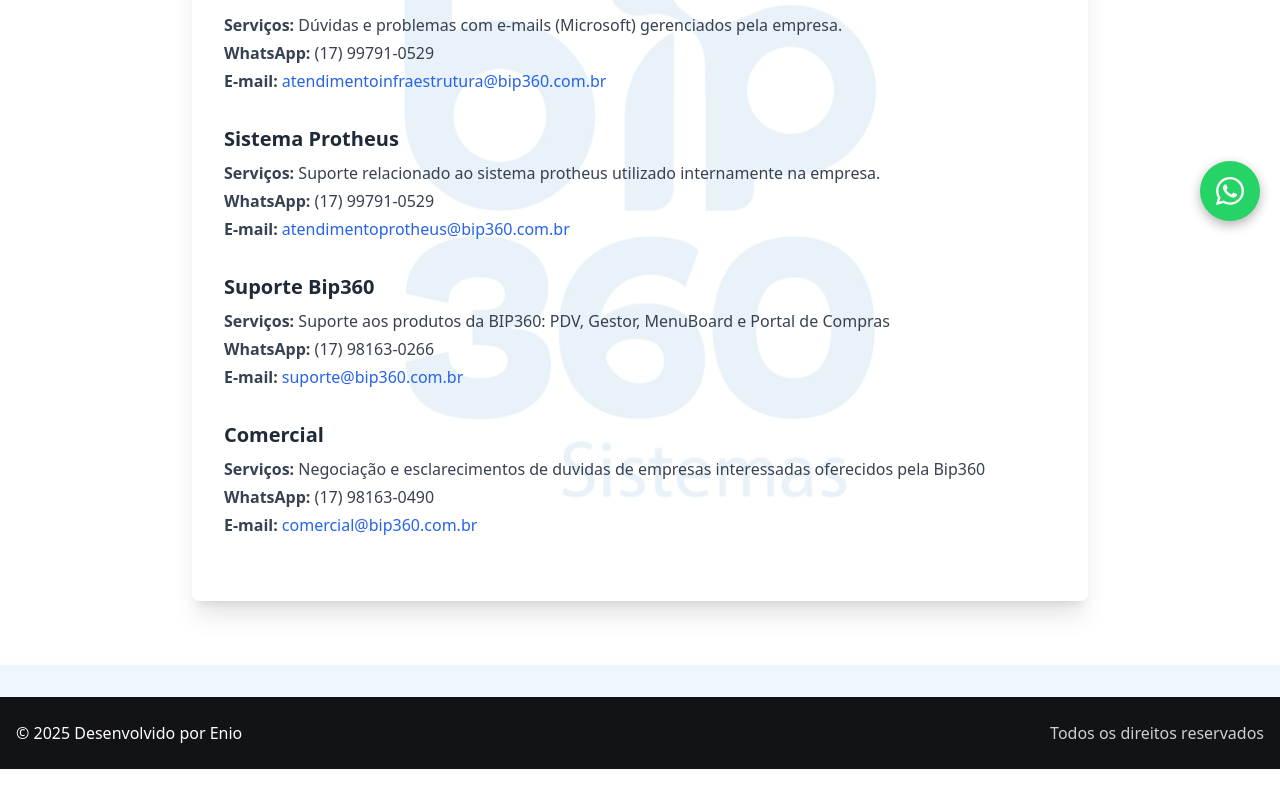
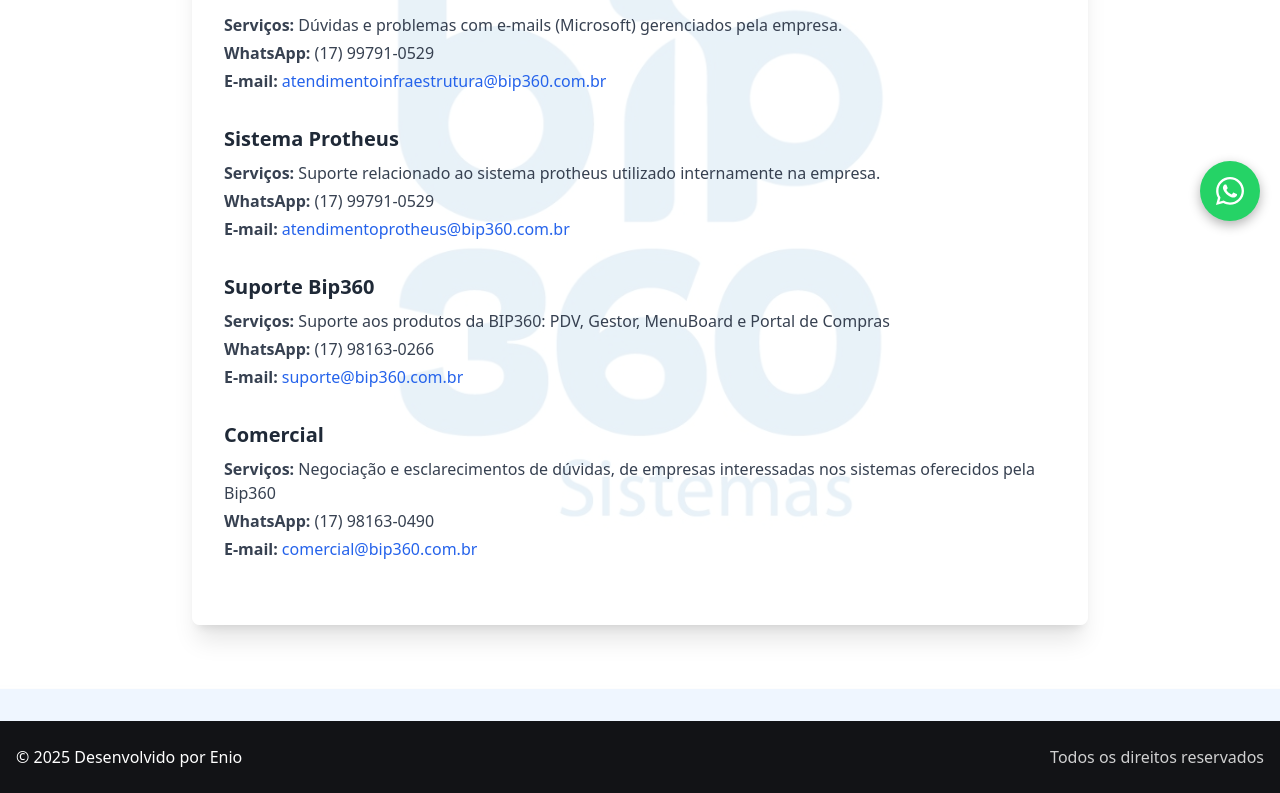
Before and after one commit to EnioSt/bip-videos, a React (Vite) app: page /contato in a window 1280 px wide. Shown: the part 559-1352 px from the top of the page. Before the commit the page ends 1328 px from the top, so only its background shows below. Built offline with nearby package versions, Linux system fonts and the light colour scheme.

Commit message:
outra correção de ortografia

```diff
--- a/src/pages/Contato/index.jsx
+++ b/src/pages/Contato/index.jsx
@@ -44,7 +44,7 @@
         {/* Comercial */}
         <InfoContato
           nome="Comercial"
-          servicos="Negociação e esclarecimentos de duvidas de empresas interessadas oferecidos pela Bip360"
+          servicos="Negociação e esclarecimentos de dúvidas, de empresas interessadas nos sistemas oferecidos pela Bip360"
           whatsapp="(17) 98163-0490"
           href="mailto:comercial@bip360.com.br"
           email="comercial@bip360.com.br"
```
